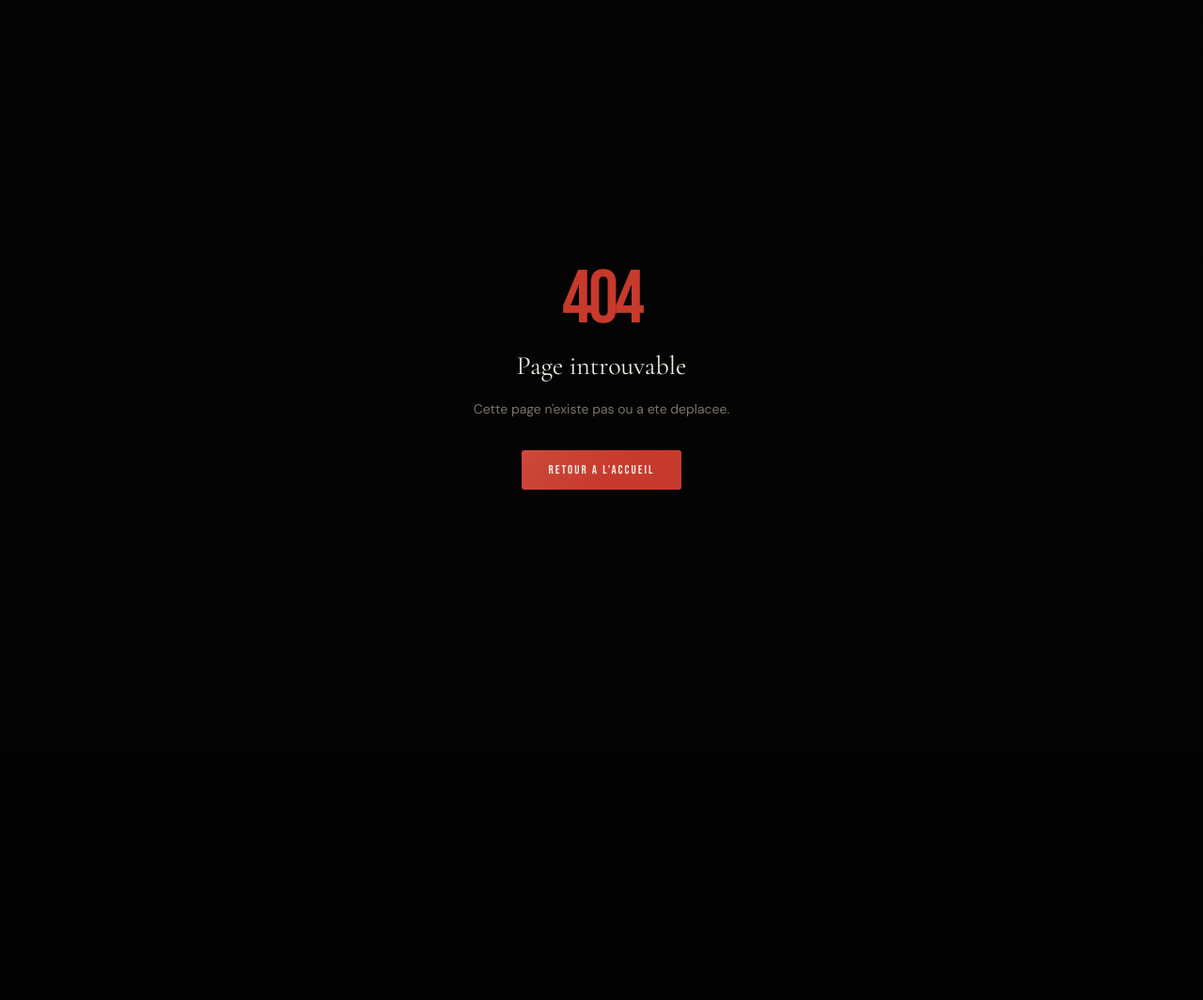
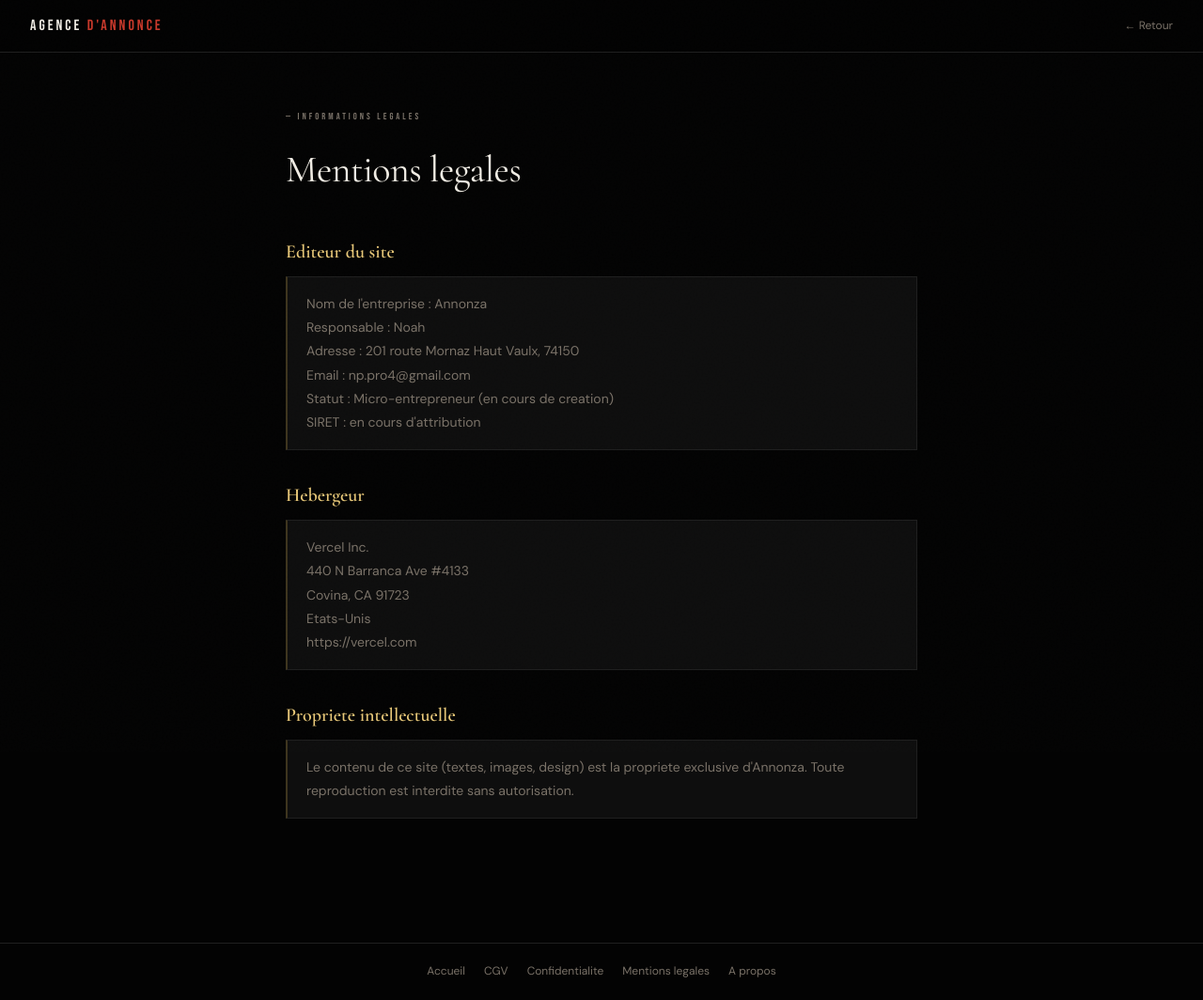
Before and after one commit to nppro4-art/Agence-Annonce, a Next.js app: page /mentions-legales in a window 1280 px wide. Before the commit this address had no page. Shown: the whole page at 94% size. Before the commit the page ends 800 px from the top, so only its background shows below. Built offline with nearby package versions, Linux system fonts and the light colour scheme.

Commit message:
Create mentions-legales.js

```diff
--- /dev/null
+++ b/pages/mentions-legales.js
@@ -0,0 +1,37 @@
+import Link from 'next/link'
+
+export default function MentionsLegales() {
+  return (
+    <div style={{ minHeight:'100vh',background:'var(--black)',color:'var(--white)',fontFamily:'var(--font-ui)' }}>
+      <nav style={{ position:'sticky',top:0,zIndex:100,padding:'0 32px',background:'rgba(3,3,3,.92)',backdropFilter:'blur(20px)',borderBottom:'1px solid var(--border)',display:'flex',alignItems:'center',justifyContent:'space-between',height:56 }}>
+        <Link href="/" style={{ fontFamily:'var(--font-label)',fontSize:16,letterSpacing:3 }}>Agence <span style={{ color:'var(--red)' }}>d&apos;Annonce</span></Link>
+        <Link href="/" style={{ fontSize:12,color:'var(--muted2)' }}>← Retour</Link>
+      </nav>
+      <div style={{ maxWidth:720,margin:'0 auto',padding:'60px 24px 100px' }}>
+        <div className="label" style={{ marginBottom:16 }}>Informations legales</div>
+        <h1 style={{ fontFamily:'var(--font-display)',fontSize:40,fontWeight:400,letterSpacing:-.5,marginBottom:40 }}>Mentions legales</h1>
+        {[
+          { title:'Editeur du site', content:`Nom de l'entreprise : Annonza\nResponsable : Noah\nAdresse : 201 route Mornaz Haut Vaulx, 74150\nEmail : np.pro4@gmail.com\nStatut : Micro-entrepreneur (en cours de creation)\nSIRET : en cours d'attribution` },
+          { title:'Hebergeur', content:`Vercel Inc.\n440 N Barranca Ave #4133\nCovina, CA 91723\nEtats-Unis\nhttps://vercel.com` },
+          { title:'Propriete intellectuelle', content:'Le contenu de ce site (textes, images, design) est la propriete exclusive d\'Annonza. Toute reproduction est interdite sans autorisation.' },
+        ].map(s => (
+          <div key={s.title} style={{ marginBottom:32 }}>
+            <h2 style={{ fontFamily:'var(--font-display)',fontSize:20,fontWeight:600,marginBottom:10,color:'var(--gold2)' }}>{s.title}</h2>
+            <div style={{ fontSize:14,color:'var(--muted2)',lineHeight:1.8,whiteSpace:'pre-line',background:'var(--s1)',border:'1px solid var(--border)',padding:'16px 20px',borderLeft:'2px solid var(--gold-border)' }}>{s.content}</div>
+          </div>
+        ))}
+      </div>
+      <LegalFooter />
+    </div>
+  )
+}
+
+function LegalFooter() {
+  return (
+    <footer style={{ borderTop:'1px solid var(--border)',padding:'20px 32px',display:'flex',gap:20,flexWrap:'wrap',justifyContent:'center' }}>
+      {[['Accueil','/'],['CGV','/cgv'],['Confidentialite','/confidentialite'],['Mentions legales','/mentions-legales'],['A propos','/a-propos']].map(([l,h]) => (
+        <Link key={l} href={h} style={{ fontSize:12,color:'var(--muted2)' }}>{l}</Link>
+      ))}
+    </footer>
+  )
+}
```
